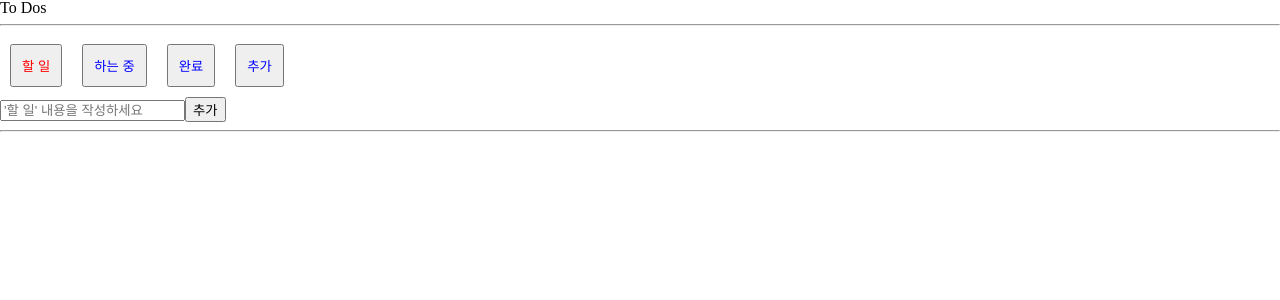
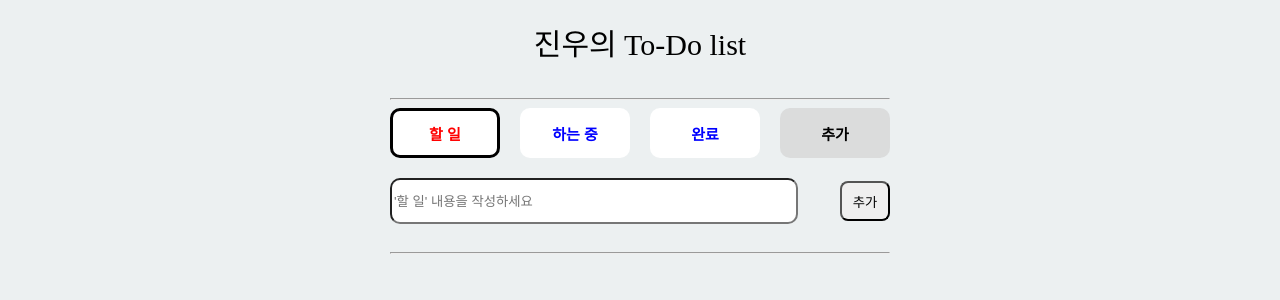
Before and after one commit to j2noo/to-do-list, a React (Create React App) app: page / in a window 1280 px wide. Shown: the top 300 px of the page. Built offline with nearby package versions, Linux system fonts and the light colour scheme.

Commit message:
style : todo 전까지 스타일 적용

```diff
--- a/src/App.tsx
+++ b/src/App.tsx
@@ -27,6 +27,7 @@ time, mark, audio, video {
   font-size: 100%;
   font: inherit;
   vertical-align: baseline;
+  background-color: #ecf0f1;
 }
 /* HTML5 display-role reset for older browsers */
 article, aside, details, figcaption, figure,
@@ -55,6 +56,7 @@ table {
   border-collapse: collapse;
   border-spacing: 0;
 }
+
 `;
 
 function App() {
--- a/src/component/CreateToDo.tsx
+++ b/src/component/CreateToDo.tsx
@@ -1,9 +1,26 @@
 import { useForm } from "react-hook-form";
 import { categoryState, toDoState } from "../atoms";
 import { useRecoilState, useRecoilValue } from "recoil";
+import { styled } from "styled-components";
 interface IForm {
   toDo: string;
 }
+const FormComponent = styled.form`
+  display: flex;
+  justify-content: space-between;
+  align-items: center;
+  padding: 20px 0;
+`;
+const InputComponent = styled.input`
+  width: 80%;
+  height: 40px;
+  border-radius: 10px;
+`;
+const BtnComponent = styled.button`
+  height: 40px;
+  width: 10%;
+  border-radius: 8px;
+`;
 function CreateToDo() {
   const [toDos, setToDos] = useRecoilState(toDoState);
   const { register, handleSubmit, setValue } = useForm<IForm>();
@@ -14,10 +31,10 @@ function CreateToDo() {
     //console.log(toDos);
   };
   return (
-    <form onSubmit={handleSubmit(onSubmit)}>
-      <input {...register("toDo")} placeholder={`'${category}' 내용을 작성하세요`}></input>
-      <button>추가</button>
-    </form>
+    <FormComponent onSubmit={handleSubmit(onSubmit)}>
+      <InputComponent {...register("toDo")} placeholder={`'${category}' 내용을 작성하세요`}></InputComponent>
+      <BtnComponent>추가</BtnComponent>
+    </FormComponent>
   );
 }
 export default CreateToDo;
--- a/src/component/SelectTab.tsx
+++ b/src/component/SelectTab.tsx
@@ -2,10 +2,31 @@ import { styled } from "styled-components";
 import { Categories, allCategoryState, categoryState } from "../atoms";
 import { useRecoilState } from "recoil";
 
+const SelectContainer = styled.div`
+  background-color: #ecf0f1;
+  display: flex;
+  /* justify-content: space-around; */
+  flex-wrap: wrap;
+  gap: 30px 4%;
+  & :last-child {
+    color: black;
+    background-color: #d1d1d19f;
+  }
+`;
 const CategoryTab = styled.button<{ $isSelected?: boolean }>`
-  margin: 10px;
-  padding: 10px;
+  /* margin: 10px;
+  padding: 10px; */
+  width: 22%;
+  height: 50px;
+  border: ${(props) => (props.$isSelected ? "3px solid black" : "none")};
+  border-radius: 10px;
+  font-size: 15px;
+  font-weight: bold;
   color: ${(props) => (props.$isSelected ? "red" : "blue")};
+  background-color: white;
+  &:hover {
+    border: 1px solid black;
+  }
 `;
 
 function SelectTab() {
@@ -28,7 +49,7 @@ function SelectTab() {
   }
 
   return (
-    <>
+    <SelectContainer>
       {allCategories.map((oneCategory) => (
         <CategoryTab
           key={oneCategory}
@@ -41,7 +62,7 @@ function SelectTab() {
       ))}
 
       <CategoryTab onClick={addClicked}>추가</CategoryTab>
-    </>
+    </SelectContainer>
   );
 }
 
--- a/src/component/ToDoList.tsx
+++ b/src/component/ToDoList.tsx
@@ -7,13 +7,23 @@ import { Categories, categoryState, toDoState, todoSelector } from "../atoms";
 import { styled } from "styled-components";
 import SelectTab from "./SelectTab";
 
+const Container = styled.div`
+  max-width: 500px;
+  background-color: #ecf0f1;
+  margin: auto;
+`;
+const Header = styled.h1`
+  text-align: center;
+  font-size: 30px;
+  padding: 30px;
+`;
 function ToDoList() {
   const toDos = useRecoilValue(todoSelector);
   const [category, setCategory] = useRecoilState(categoryState);
 
   return (
-    <div>
-      <h1>To Dos</h1>
+    <Container>
+      <Header>진우의 To-Do list</Header>
       <hr></hr>
       <SelectTab></SelectTab>
 
@@ -24,7 +34,7 @@ function ToDoList() {
         ))}
       </ul>
       <hr></hr>
-    </div>
+    </Container>
   );
 }
 export default ToDoList;
```
